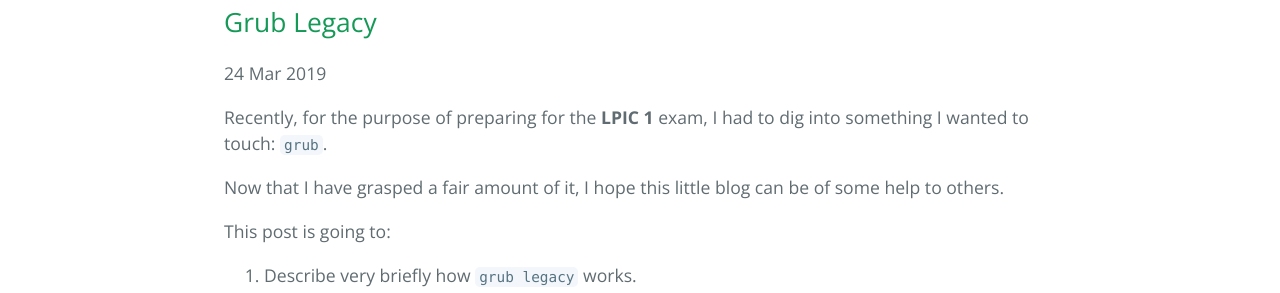
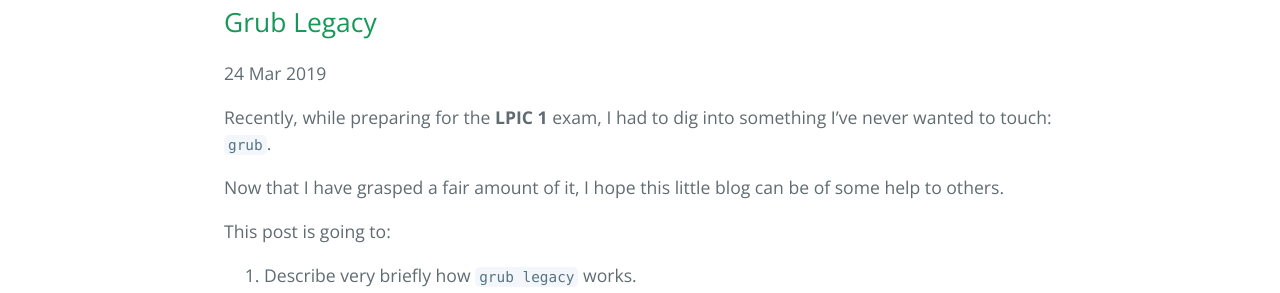
Before and after one commit to minhtrietbkit/minhtrietbkit.github.io, a Jekyll site: the page built from _posts/2019-03-24-grub-legacy.md, in a window 1280 px wide. Shown: the part 412-705 px from the top of the page. Built offline with Jekyll 4.4.1, drawn with Linux system fonts in a browser that asks for light colours.

Commit message:
fix grammar

```diff
--- a/_posts/2019-03-24-grub-legacy.md
+++ b/_posts/2019-03-24-grub-legacy.md
@@ -4,7 +4,7 @@
 layout: post
 category: linux
 ---
-Recently, for the purpose of preparing for the **LPIC 1** exam, I had to dig into something I wanted to touch: `grub`.
+Recently, while preparing for the **LPIC 1** exam, I had to dig into something I've never wanted to touch: `grub`.
 
 Now that I have grasped a fair amount of it, I hope this little blog can be of some help to others.
 
```
